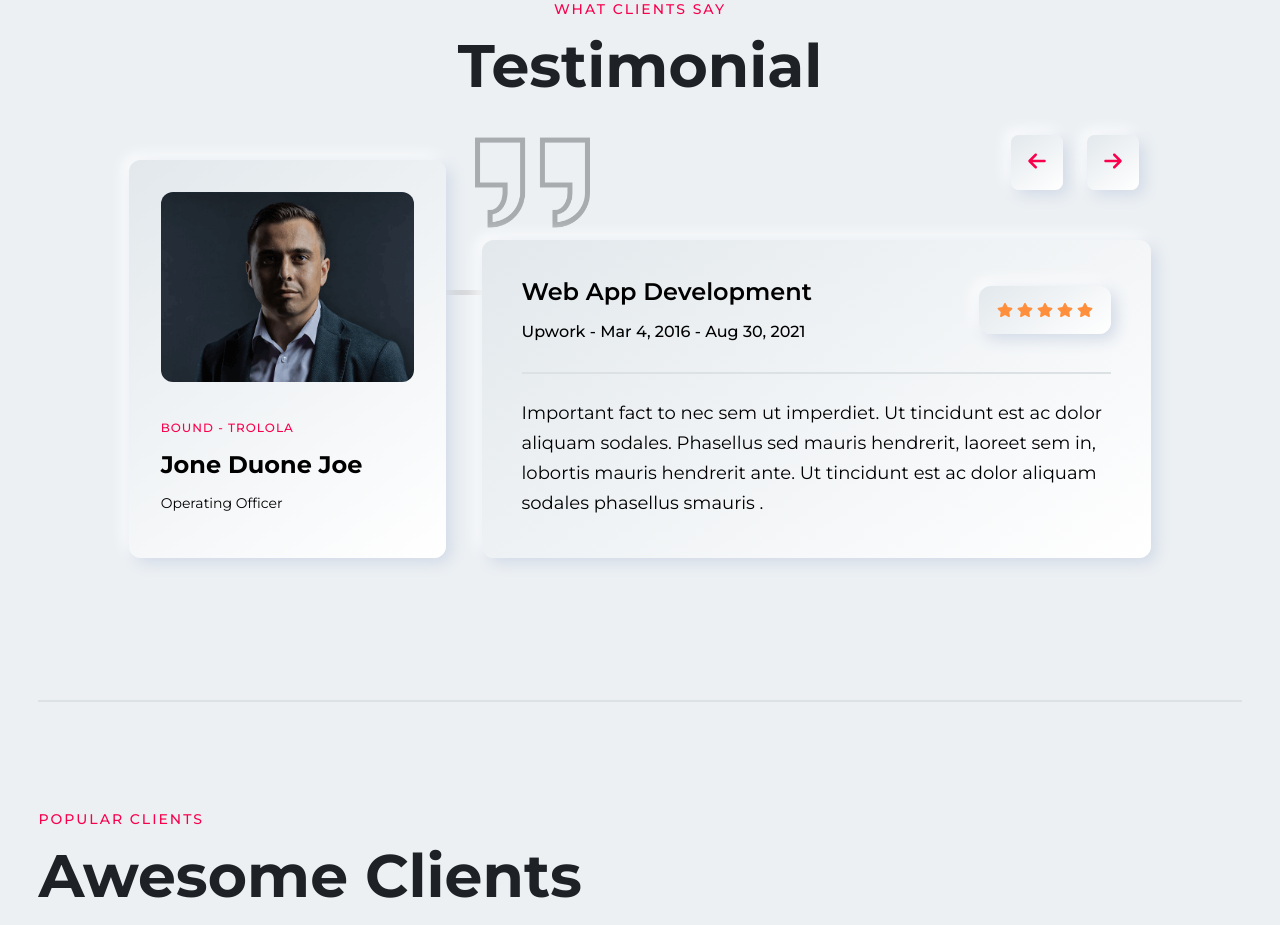
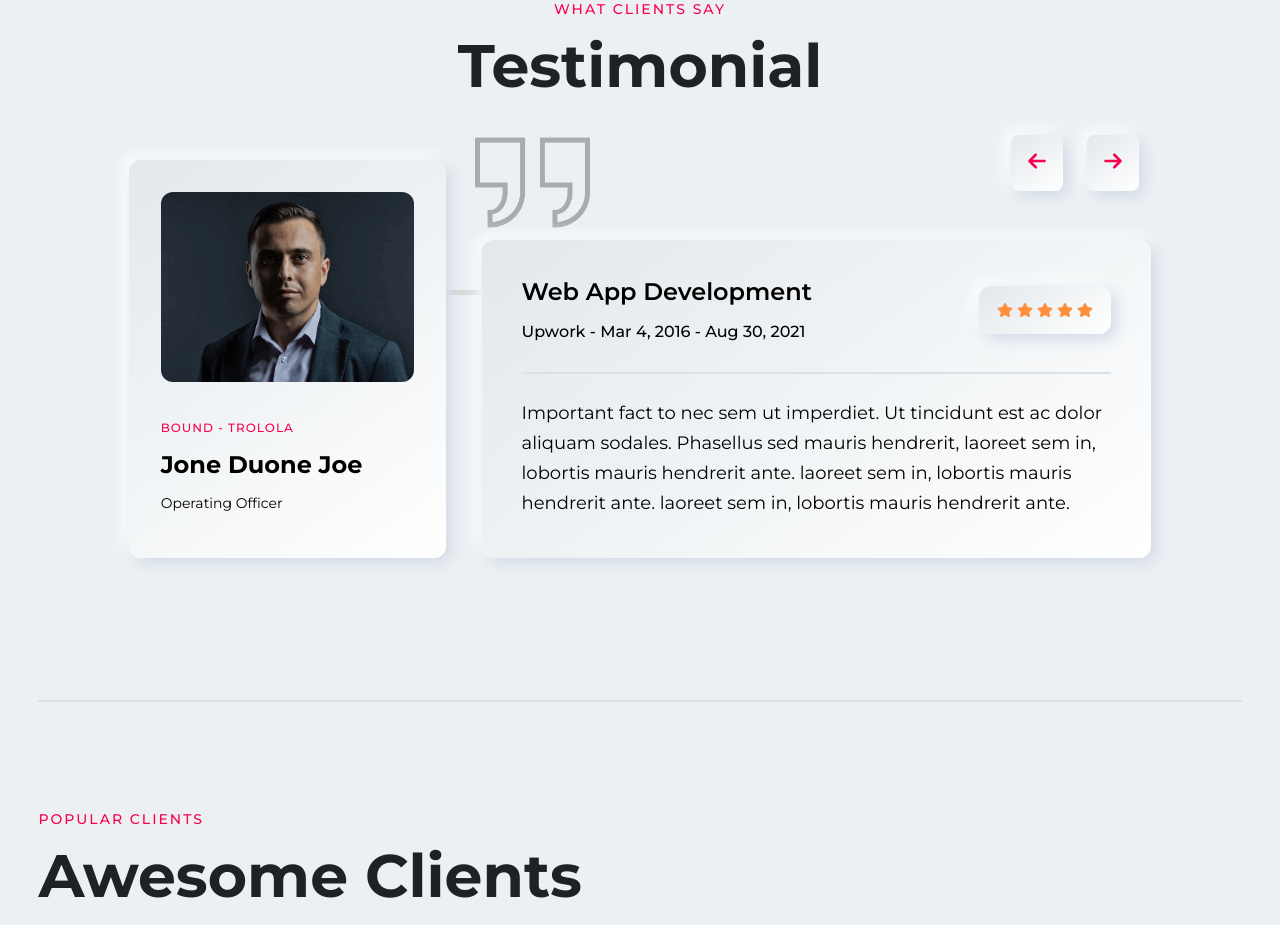
Before and after one commit to Shiv1516/Portfolio, a React (Create React App) app: page / in a window 1280 px wide. Shown: the part 4600-5525 px from the top of the page. Built offline with nearby package versions, Linux system fonts and the light colour scheme.

Commit message:
testimonial updated

```diff
--- a/src/components/Testimonial.js
+++ b/src/components/Testimonial.js
@@ -1,49 +1,181 @@
-import React from "react";
+// import React from "react";
+// import { FaStar } from "react-icons/fa";
+// import { Link } from "react-router-dom";
+// import { ImArrowLeft2 } from "react-icons/im";
+// import { ImArrowRight2 } from "react-icons/im";
+
+// function Testimonial() {
+//   return (
+//     <div className="testimonial-section wrapper ptb80 tac brd-b1">
+//       <h4 className="section-subheading fs14 mb20 fc3 fw5 ls2 ttu">
+//         What Clients Say
+//       </h4>
+//       <h2 className="section-heading fw7 fs60 mb32 fc2">Testimonial</h2>
+//       <div className="testimonial-card-box ptb32 mt24 df aie fww w85 mlra pr">
+//         <div className="testimonial-person-detail flx33 zi3">
+//           <div className="person-details mr24 br12 p32 bg-bs-01 tal ">
+//             <div className="person-card-img mb40 ofh df br12">
+//               <img
+//                 src="/images/testimonial.jpg"
+//                 alt="portfolio"
+//                 className="port-img w100 transit2"
+//               />
+//             </div>
+//             <h4 className="person-card-dep fc3 fw5 ls1 fs12 ttu mb16">
+//               Bound - Trolola
+//             </h4>
+//             <h2 className="person-card-heading fs24 lh30 aic fw7 mb16 fw5">
+//               Jone Duone Joe
+//             </h2>
+//             <h3 className="person-card-dep fs14 mb16">Operating Officer</h3>
+//           </div>
+//         </div>
+//         <div className="testimonial-des flx1 tal zi2 pr aft">
+//           <div className="arrows df pa r0">
+//             <Link
+//               to="/"
+//               className="left-icon p16 br8 fc3 fc-h2 transit2 bg-bs-01 mlr12"
+//             >
+//               <ImArrowLeft2 className="left-arrow fs20" />
+//             </Link>
+//             <Link
+//               to="/"
+//               className="right-icon p16 br8 fc3 fc-h2 transit2 bg-bs-01 mlr12"
+//             >
+//               <ImArrowRight2 className="right-arrow fs20" />
+//             </Link>
+//           </div>
+//           <div className="testimonial-des-card ml12 bef pr bg-bs-01 br12 ptb40 plr40">
+//             <div className="test-des-contend df jcsb fww aic brd-b1 pb32">
+//               <div className="test-des-card">
+//                 <h3 className="test-des-heading fs24 fw6 mb20">
+//                   Web App Development
+//                 </h3>
+//                 <p className="test-des-subheading fw5">
+//                   Upwork - Mar 4, 2016 - Aug 30, 2021
+//                 </p>
+//               </div>
+//               <div className="stars df bg-bs-01 p16 br12">
+//                 <FaStar className="mlr2 fc5" />
+//                 <FaStar className="mlr2 fc5" />
+//                 <FaStar className="mlr2 fc5" />
+//                 <FaStar className="mlr2 fc5" />
+//                 <FaStar className="mlr2 fc5" />
+//               </div>
+//             </div>
+//             <p className="test-description pt24 lh30 fw4 fs18">
+//               Important fact to nec sem ut imperdiet. Ut tincidunt est ac dolor
+//               aliquam sodales. Phasellus sed mauris hendrerit, laoreet sem in,
+//               lobortis mauris hendrerit ante. Ut tincidunt est ac dolor aliquam
+//               sodales phasellus smauris .
+//             </p>
+//           </div>
+//         </div>
+//       </div>
+//     </div>
+//   );
+// }
+// export default Testimonial;
+
+import React, { useState } from "react";
 import { FaStar } from "react-icons/fa";
-import { Link } from "react-router-dom";
 import { ImArrowLeft2 } from "react-icons/im";
 import { ImArrowRight2 } from "react-icons/im";
 
-function Testimonial() {
+const Testimonial = () => {
+  const [currentIndex, setCurrentIndex] = useState(0);
+
+  const testimonials = [
+    {
+      name: "Jone Duone Joe",
+      position: "Operating Officer",
+      company: "Bound - Trolola",
+      imgSrc: "/images/testimonial.jpg",
+      description:
+        "Important fact to nec sem ut imperdiet. Ut tincidunt est ac dolor aliquam sodales. Phasellus sed mauris hendrerit, laoreet sem in, lobortis mauris hendrerit ante. laoreet sem in, lobortis mauris hendrerit ante. laoreet sem in, lobortis mauris hendrerit ante.",
+      date: "Upwork - Mar 4, 2016 - Aug 30, 2021",
+    },
+    {
+      name: "Jane Smith",
+      position: "CEO",
+      company: "TechX - Solutions",
+      imgSrc: "/images/testimonial.jpg",
+      description:
+        "Important fact to nec sem ut imperdiet. Ut tincidunt est ac dolor aliquam sodales. Phasellus sed mauris hendrerit, laoreet sem in, lobortis mauris hendrerit ante. laoreet sem in, lobortis mauris hendrerit ante. laoreet sem in, lobortis mauris hendrerit ante.",
+      date: "Freelance - Jan 10, 2020 - Dec 15, 2023",
+    },
+    {
+      name: "John Doe",
+      position: "Lead Developer",
+      company: "DevCorp Technologies",
+      imgSrc: "/images/testimonial.jpg",
+      description:
+        "Important fact to nec sem ut imperdiet. Ut tincidunt est ac dolor aliquam sodales. Phasellus sed mauris hendrerit, laoreet sem in, lobortis mauris hendrerit ante. laoreet sem in, lobortis mauris hendrerit ante. laoreet sem in, lobortis mauris hendrerit ante.",
+      date: "Upwork - Apr 1, 2017 - Aug 31, 2021",
+    },
+    {
+      name: "Emily Johnson",
+      position: "Project Manager",
+      company: "Creative Minds",
+      imgSrc: "/images/testimonial.jpg",
+      description:
+        "Important fact to nec sem ut imperdiet. Ut tincidunt est ac dolor aliquam sodales. Phasellus sed mauris hendrerit, laoreet sem in, lobortis mauris hendrerit ante. laoreet sem in, lobortis mauris hendrerit ante. laoreet sem in, lobortis mauris hendrerit ante.",
+      date: "Freelance - Feb 20, 2019 - Jan 10, 2022",
+    },
+  ];
+
+  const nextTestimonial = () => {
+    setCurrentIndex((prevIndex) => (prevIndex + 1) % testimonials.length);
+  };
+
+  const prevTestimonial = () => {
+    setCurrentIndex(
+      (prevIndex) => (prevIndex - 1 + testimonials.length) % testimonials.length
+    );
+  };
+
   return (
     <div className="testimonial-section wrapper ptb80 tac brd-b1">
       <h4 className="section-subheading fs14 mb20 fc3 fw5 ls2 ttu">
         What Clients Say
       </h4>
       <h2 className="section-heading fw7 fs60 mb32 fc2">Testimonial</h2>
+      <div className="testimonial-slider">
         <div className="testimonial-card-box ptb32 mt24 df aie fww w85 mlra pr">
           <div className="testimonial-person-detail flx33 zi3">
-          <div className="person-details mr24 br12 p32 bg-bs-01 tal ">
+            <div className="person-details mr24 br12 p32 bg-bs-01 tal">
               <div className="person-card-img mb40 ofh df br12">
                 <img
-                src="/images/testimonial.jpg"
+                  src={testimonials[currentIndex].imgSrc}
                   alt="portfolio"
                   className="port-img w100 transit2"
                 />
               </div>
               <h4 className="person-card-dep fc3 fw5 ls1 fs12 ttu mb16">
-              Bound - Trolola
+                {testimonials[currentIndex].company}
               </h4>
               <h2 className="person-card-heading fs24 lh30 aic fw7 mb16 fw5">
-              Jone Duone Joe
+                {testimonials[currentIndex].name}
               </h2>
-            <h3 className="person-card-dep fs14 mb16">Operating Officer</h3>
+              <h3 className="person-card-dep fs14 mb16">
+                {testimonials[currentIndex].position}
+              </h3>
             </div>
           </div>
           <div className="testimonial-des flx1 tal zi2 pr aft">
             <div className="arrows df pa r0">
-            <Link
-              to="/"
+              <button
+                onClick={prevTestimonial}
                 className="left-icon p16 br8 fc3 fc-h2 transit2 bg-bs-01 mlr12"
               >
                 <ImArrowLeft2 className="left-arrow fs20" />
-            </Link>
-            <Link
-              to="/"
+              </button>
+              <button
+                onClick={nextTestimonial}
                 className="right-icon p16 br8 fc3 fc-h2 transit2 bg-bs-01 mlr12"
               >
                 <ImArrowRight2 className="right-arrow fs20" />
-            </Link>
+              </button>
             </div>
             <div className="testimonial-des-card ml12 bef pr bg-bs-01 br12 ptb40 plr40">
               <div className="test-des-contend df jcsb fww aic brd-b1 pb32">
@@ -52,7 +184,7 @@ function Testimonial() {
                     Web App Development
                   </h3>
                   <p className="test-des-subheading fw5">
-                  Upwork - Mar 4, 2016 - Aug 30, 2021
+                    {testimonials[currentIndex].date}
                   </p>
                 </div>
                 <div className="stars df bg-bs-01 p16 br12">
@@ -64,15 +196,13 @@ function Testimonial() {
                 </div>
               </div>
               <p className="test-description pt24 lh30 fw4 fs18">
-              Important fact to nec sem ut imperdiet. Ut tincidunt est ac dolor
-              aliquam sodales. Phasellus sed mauris hendrerit, laoreet sem in,
-              lobortis mauris hendrerit ante. Ut tincidunt est ac dolor aliquam
-              sodales phasellus smauris .
+                {testimonials[currentIndex].description}
               </p>
             </div>
           </div>
         </div>
       </div>
+    </div>
   );
-}
+};
 export default Testimonial;
```
Lines whose indentation alone changed are shown as unchanged.
